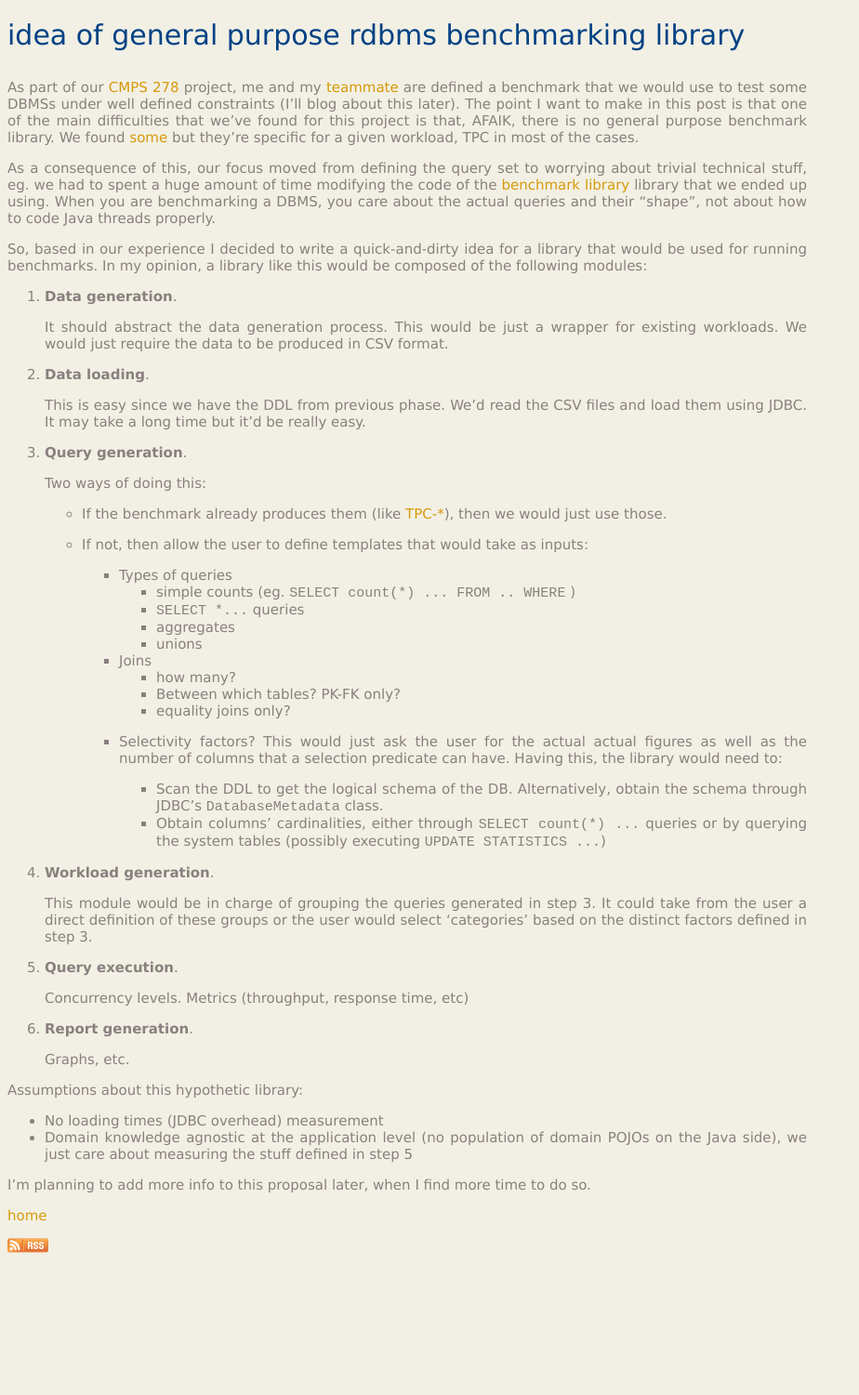
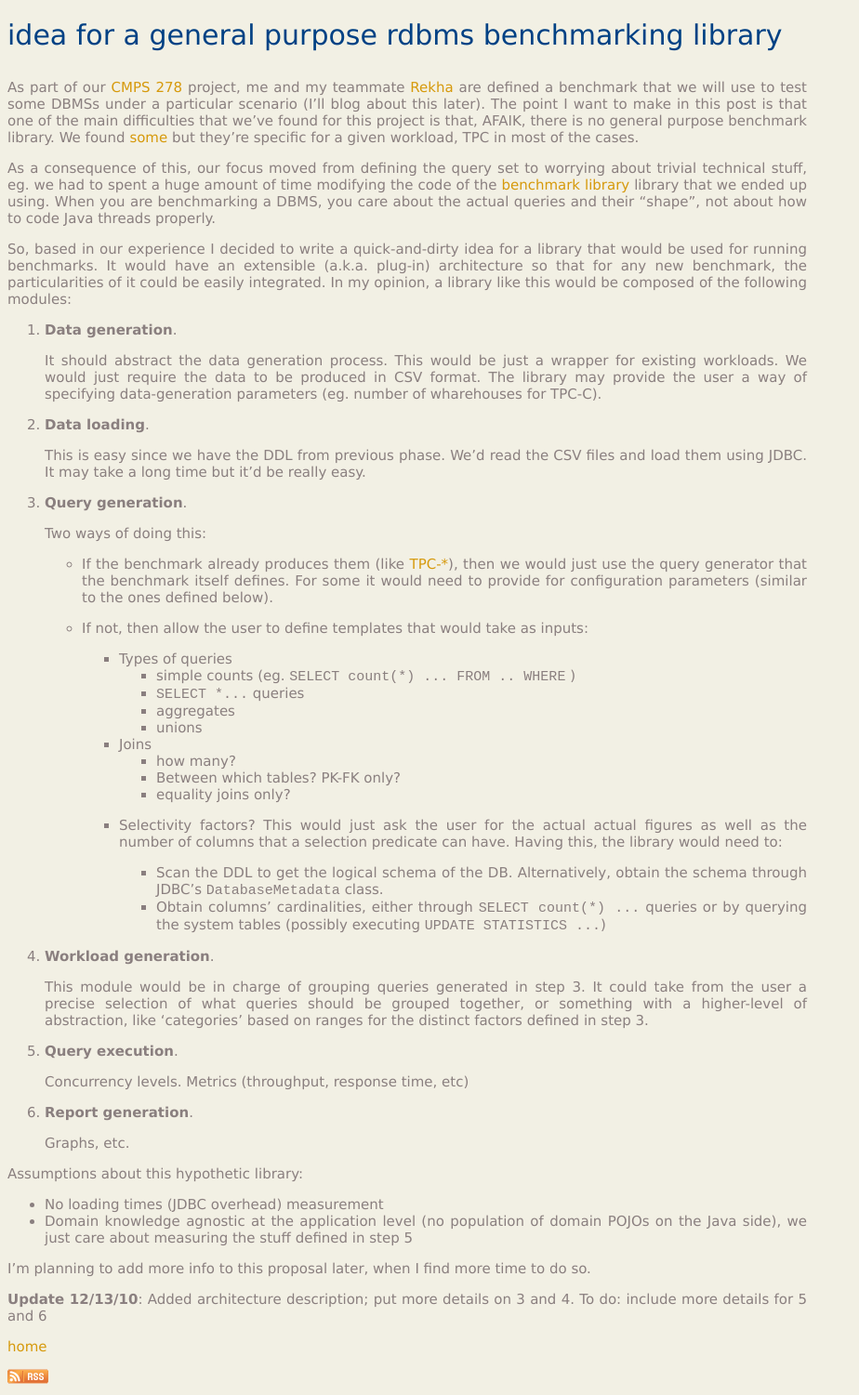
Before and after one commit to ivotron/ivotron.github.io, a Jekyll site: the page built from _posts/2010-11-30-idea-for-a-benchmark-idea.md, in a window 1280 px wide. Shown: the whole page at 93% size, without its empty margins (0-924 px from the left). Built offline with Jekyll 4.4.1, drawn with Linux system fonts in a browser that asks for light colours; before the commit the page ends 1360 px from its top, so only the background shows below that.

Commit message:
More info to 'Idea Benchmark library'
Added architecture description
Put more details on 3 and 4

To do: include more details for 5 and 6

```diff
--- a/_posts/2010-11-30-idea-for-a-benchmark-idea.md
+++ b/_posts/2010-11-30-idea-for-a-benchmark-idea.md
@@ -1,16 +1,16 @@
 ---
 layout: post
-title: Idea of General Purpose RDBMS Benchmarking Library
+title: Idea for a General Purpose RDBMS Benchmarking Library
 ---
 
 {{ page.title }}
 ================
 
-As part of our [CMPS 278][c] project, me and my [teammate][r] are defined a benchmark that we would
-use to test some DBMSs under well defined constraints (I'll blog about this later). The point I want
-to make in this post is that one of the main difficulties that we've found for this project is that,
-AFAIK, there is no general purpose benchmark library. We found [some][b] but they're specific for a
-given workload, TPC in most of the cases.
+As part of our [CMPS 278][c] project, me and my teammate [Rekha][r] are defined a benchmark that we
+will use to test some DBMSs under a particular scenario (I'll blog about this later). The point I
+want to make in this post is that one of the main difficulties that we've found for this project is
+that, AFAIK, there is no general purpose benchmark library. We found [some][b] but they're specific
+for a given workload, TPC in most of the cases.
 
 As a consequence of this, our focus moved from defining the query set to worrying about trivial
 technical stuff, eg. we had to spent a huge amount of time modifying the code of the
@@ -18,13 +18,15 @@ technical stuff, eg. we had to spent a huge amount of time modifying the code of
 about the actual queries and their "shape", not about how to code Java threads properly.
 
 So, based in our experience I decided to write a quick-and-dirty idea for a library that would be
-used for running benchmarks. In my opinion, a library like this would be composed of the following
-modules:
+used for running benchmarks. It would have an extensible (a.k.a. plug-in) architecture so that for
+any new benchmark, the particularities of it could be easily integrated. In my opinion, a library
+like this would be composed of the following modules:
 
 1. **Data generation**.
 
    It should abstract the data generation process. This would be just a wrapper for existing
-   workloads. We would just require the data to be produced in CSV format.
+   workloads. We would just require the data to be produced in CSV format. The library may provide
+   the user a way of specifying data-generation parameters (eg. number of wharehouses for TPC-C).
 
 2. **Data loading**.
 
@@ -35,7 +37,10 @@ modules:
 
    Two ways of doing this:
 
-   * If the benchmark already produces them (like [TPC-\*][t]), then we would just use those.
+   * If the benchmark already produces them (like [TPC-\*][t]), then we would just use the query
+     generator that the benchmark itself defines. For some it would need to provide for
+     configuration parameters (similar to the ones defined below).
+
    * If not, then allow the user to define templates that would take as inputs:
 
      * Types of queries
@@ -58,9 +63,10 @@ modules:
 
 4. **Workload generation**.
 
-   This module would be in charge of grouping the queries generated in step 3. It could take from
-   the user a direct definition of these groups or the user would select 'categories' based on the
-   distinct factors defined in step 3.
+   This module would be in charge of grouping queries generated in step 3. It could take from the
+   user a precise selection of what queries should be grouped together, or something with a
+   higher-level of abstraction, like 'categories' based on ranges for the distinct factors defined
+   in step 3.
 
 5. **Query execution**.
 
@@ -70,7 +76,6 @@ modules:
 
    Graphs, etc.
 
-
 Assumptions about this hypothetic library:
  * No loading times (JDBC overhead) measurement
  * Domain knowledge agnostic at the application level (no population of domain POJOs on the Java
@@ -79,6 +84,9 @@ Assumptions about this hypothetic library:
 
 I'm planning to add more info to this proposal later, when I find more time to do so.
 
+**Update 12/13/10**: Added architecture description; put more details on 3 and 4. To do: include
+more details for 5 and 6
+
 [c]: http://www.soe.ucsc.edu/classes/cmps278/Fall10
 [r]: http://users.soe.ucsc.edu/~rekhap
 [b]: http://wiki.oracle.com/page/Database+Benchmarking
```
